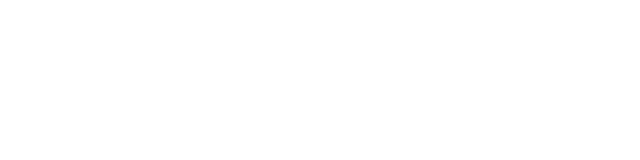
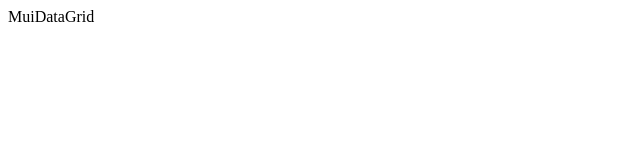
Before and after one commit to legendkong/datagrid, a React (Create React App) app: page / in a window 1280 px wide. Shown: the top 160 px of the page, without its empty margins (0-640 px from the left). Built offline with nearby package versions, Linux system fonts and the light colour scheme.

Commit message:
feat: install mui data grid

```diff
--- a/package.json
+++ b/package.json
@@ -3,6 +3,7 @@
   "version": "0.1.0",
   "private": true,
   "dependencies": {
+    "@mui/x-data-grid": "^5.12.2",
     "@testing-library/jest-dom": "^5.16.4",
     "@testing-library/react": "^13.3.0",
     "@testing-library/user-event": "^13.5.0",
--- a/src/App.js
+++ b/src/App.js
@@ -1,8 +1,9 @@
+import MuiDataGrid from "./components/MuiDataGrid";
 
 function App() {
   return (
     <div className="App">
-
+      <MuiDataGrid />
     </div>
   );
 }
--- /dev/null
+++ b/src/components/MuiDataGrid.jsx
@@ -0,0 +1,9 @@
+import React from 'react'
+
+function MuiDataGrid() {
+   return (
+      <div>MuiDataGrid</div>
+   )
+}
+
+export default MuiDataGrid
```
Also changed, not shown: 1 other file (tests, documents, lock files or other folders).
